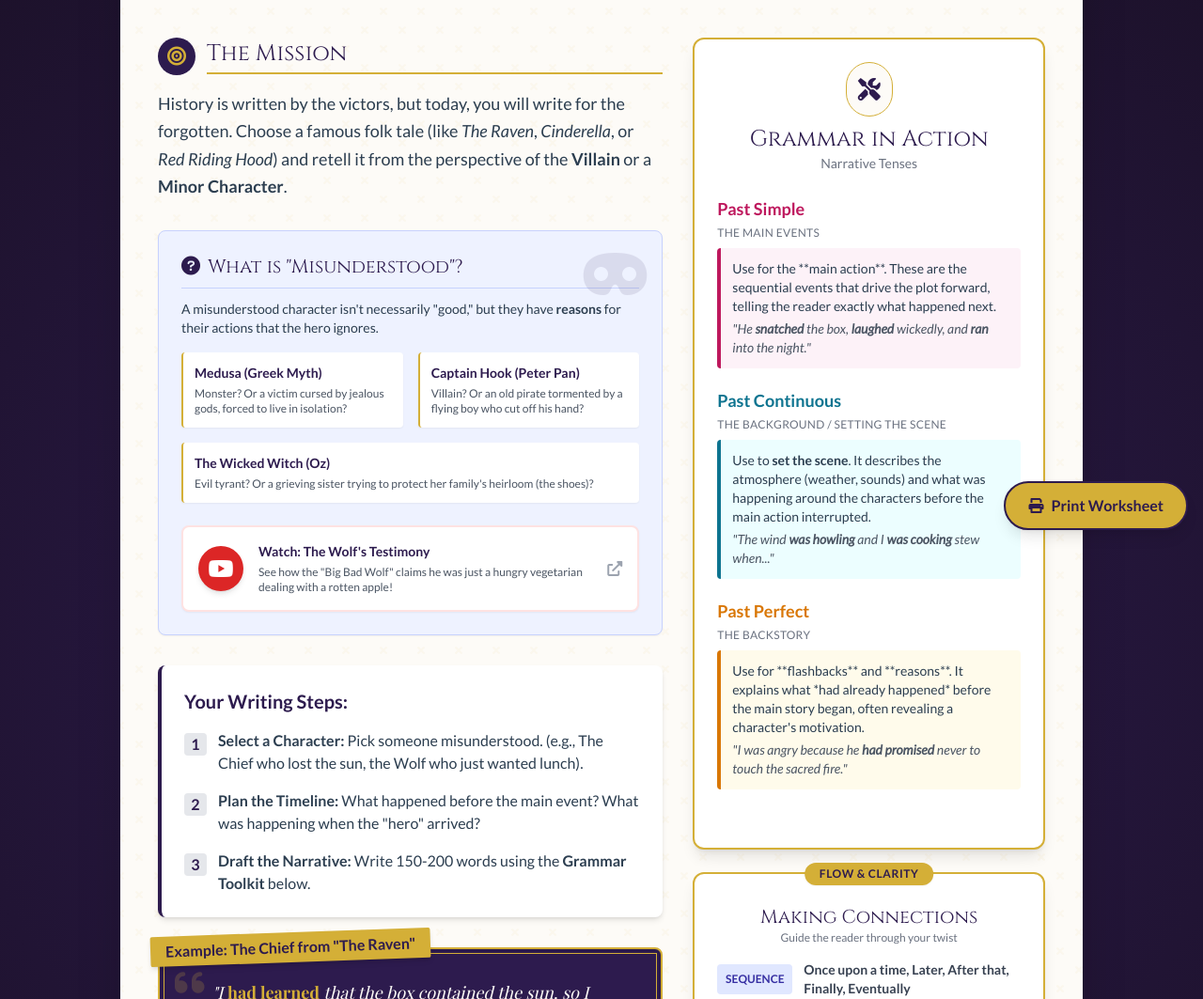
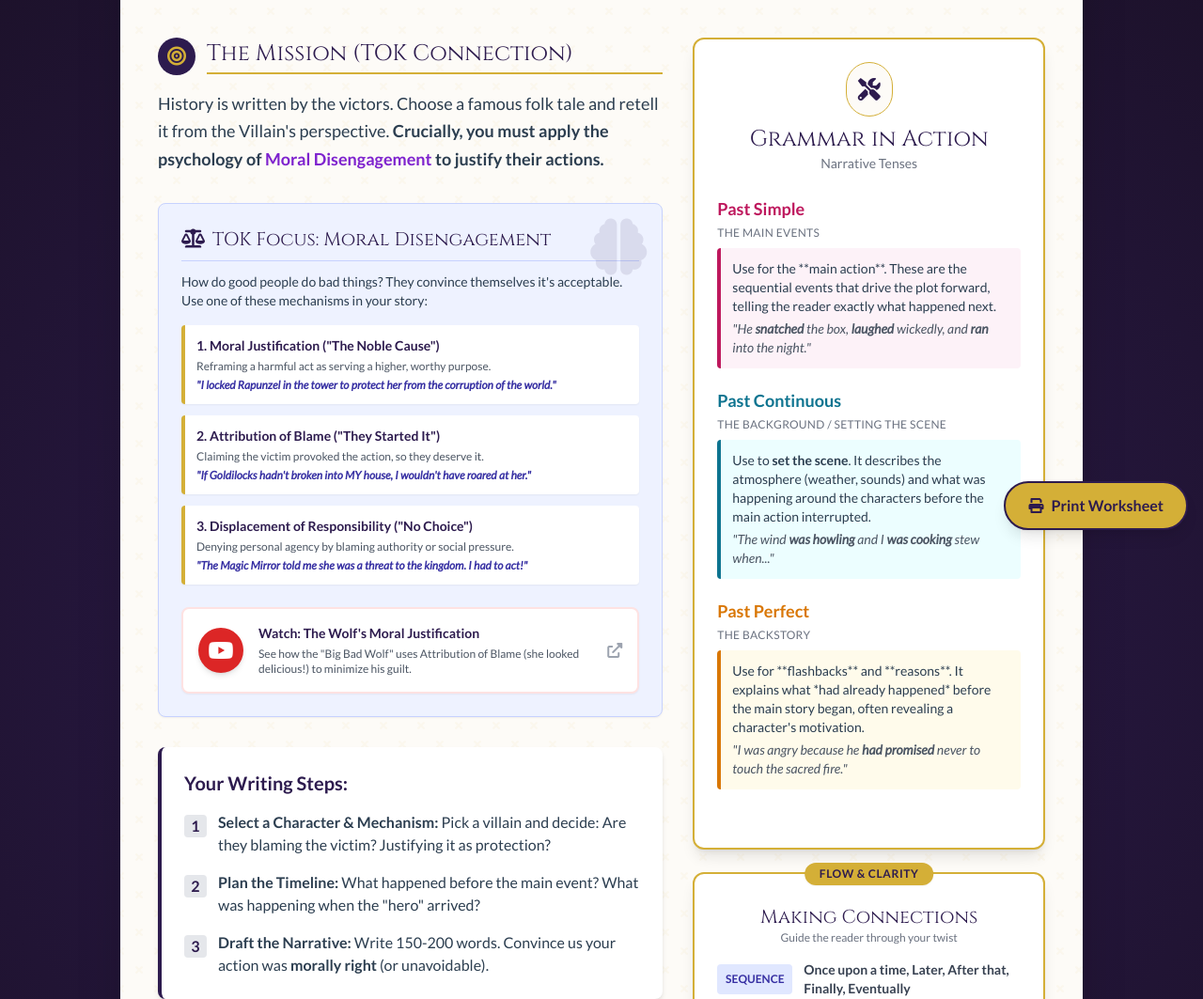
Before and after one commit to sinanseden-eng/a-folktale-with-a-twist, a plain HTML site: page index.html in a window 1280 px wide. Shown: the part 220-1283 px from the top of the page at 94% size. Drawn offline with nearby package versions, Linux system fonts and the light colour scheme; a web font is replaced by a local one.

Commit message:
Revise mission statement and writing instructions
Updated the mission statement and added TOK focus on Moral Disengagement. Revised character selection and narrative drafting instructions.

```diff
--- a/index.html
+++ b/index.html
@@ -104,37 +104,46 @@
                         <div class="w-10 h-10 rounded-full bg-mystic-purple text-royal-gold flex items-center justify-center text-xl shrink-0">
                             <i class="fas fa-bullseye"></i>
                         </div>
-                        <h2 class="text-2xl font-fantasy text-mystic-purple border-b-2 border-royal-gold pb-1 w-full">The Mission</h2>
+                        <h2 class="text-2xl font-fantasy text-mystic-purple border-b-2 border-royal-gold pb-1 w-full">The Mission (TOK Connection)</h2>
                     </div>
                     <p class="text-ink text-lg leading-relaxed">
-                        History is written by the victors, but today, you will write for the forgotten.
-                        Choose a famous folk tale (like <em>The Raven</em>, <em>Cinderella</em>, or <em>Red Riding Hood</em>) and retell it from the perspective of the <strong>Villain</strong> or a <strong>Minor Character</strong>.
+                        History is written by the victors. Choose a famous folk tale and retell it from the Villain's perspective.
+                        <strong>Crucially, you must apply the psychology of <span class="text-purple-700 font-bold">Moral Disengagement</span> to justify their actions.</strong>
                     </p>
                 </section>
 
-                <!-- Concept Explanation: Misunderstood Characters -->
+                <!-- TOK Focus: Moral Disengagement -->
                 <section class="bg-indigo-50 p-6 rounded-lg border border-indigo-200 shadow-sm relative overflow-hidden">
                     <div class="absolute top-0 right-0 p-4 opacity-10 pointer-events-none">
-                        <i class="fas fa-mask text-6xl text-mystic-purple"></i>
+                        <i class="fas fa-brain text-6xl text-mystic-purple"></i>
                     </div>
                     <h3 class="font-fantasy text-xl text-mystic-purple mb-3 border-b border-indigo-200 pb-2">
-                        <i class="fas fa-question-circle mr-2"></i>What is "Misunderstood"?
+                        <i class="fas fa-balance-scale mr-2"></i>TOK Focus: Moral Disengagement
                     </h3>
                     <p class="text-ink text-sm mb-4">
-                        A misunderstood character isn't necessarily "good," but they have <strong>reasons</strong> for their actions that the hero ignores.
+                        How do good people do bad things? They convince themselves it's acceptable. Use one of these mechanisms in your story:
                     </p>
-                    <div class="grid grid-cols-1 md:grid-cols-2 gap-4">
-                        <div class="bg-white p-3 rounded border-l-2 border-royal-gold shadow-sm">
-                            <h4 class="font-bold text-mystic-purple text-sm">Medusa (Greek Myth)</h4>
-                            <p class="text-xs text-gray-600 mt-1">Monster? Or a victim cursed by jealous gods, forced to live in isolation?</p>
+
+                    <div class="space-y-3">
+                        <!-- Mechanism 1 -->
+                        <div class="bg-white p-3 rounded border-l-4 border-royal-gold shadow-sm">
+                            <h4 class="font-bold text-mystic-purple text-sm">1. Moral Justification ("The Noble Cause")</h4>
+                            <p class="text-xs text-gray-600 mt-1">Reframing a harmful act as serving a higher, worthy purpose.</p>
+                            <p class="text-xs text-indigo-800 mt-1 font-bold"><em>"I locked Rapunzel in the tower to protect her from the corruption of the world."</em></p>
                         </div>
-                        <div class="bg-white p-3 rounded border-l-2 border-royal-gold shadow-sm">
-                            <h4 class="font-bold text-mystic-purple text-sm">Captain Hook (Peter Pan)</h4>
-                            <p class="text-xs text-gray-600 mt-1">Villain? Or an old pirate tormented by a flying boy who cut off his hand?</p>
+
+                        <!-- Mechanism 2 -->
+                        <div class="bg-white p-3 rounded border-l-4 border-royal-gold shadow-sm">
+                            <h4 class="font-bold text-mystic-purple text-sm">2. Attribution of Blame ("They Started It")</h4>
+                            <p class="text-xs text-gray-600 mt-1">Claiming the victim provoked the action, so they deserve it.</p>
+                            <p class="text-xs text-indigo-800 mt-1 font-bold"><em>"If Goldilocks hadn't broken into MY house, I wouldn't have roared at her."</em></p>
                         </div>
-                        <div class="bg-white p-3 rounded border-l-2 border-royal-gold shadow-sm md:col-span-2">
-                            <h4 class="font-bold text-mystic-purple text-sm">The Wicked Witch (Oz)</h4>
-                            <p class="text-xs text-gray-600 mt-1">Evil tyrant? Or a grieving sister trying to protect her family's heirloom (the shoes)?</p>
+
+                        <!-- Mechanism 3 -->
+                        <div class="bg-white p-3 rounded border-l-4 border-royal-gold shadow-sm">
+                            <h4 class="font-bold text-mystic-purple text-sm">3. Displacement of Responsibility ("No Choice")</h4>
+                            <p class="text-xs text-gray-600 mt-1">Denying personal agency by blaming authority or social pressure.</p>
+                            <p class="text-xs text-indigo-800 mt-1 font-bold"><em>"The Magic Mirror told me she was a threat to the kingdom. I had to act!"</em></p>
                         </div>
                     </div>
 
@@ -145,8 +154,8 @@
                                 <i class="fab fa-youtube"></i>
                             </div>
                             <div>
-                                <h4 class="font-bold text-mystic-purple text-sm group-hover:text-red-700 transition-colors">Watch: The Wolf's Testimony</h4>
-                                <p class="text-xs text-gray-600 mt-1">See how the "Big Bad Wolf" claims he was just a hungry vegetarian dealing with a rotten apple!</p>
+                                <h4 class="font-bold text-mystic-purple text-sm group-hover:text-red-700 transition-colors">Watch: The Wolf's Moral Justification</h4>
+                                <p class="text-xs text-gray-600 mt-1">See how the "Big Bad Wolf" uses Attribution of Blame (she looked delicious!) to minimize his guilt.</p>
                             </div>
                             <div class="ml-auto text-gray-400">
                                 <i class="fas fa-external-link-alt"></i>
@@ -161,7 +170,7 @@
                     <ul class="space-y-4">
                         <li class="flex items-start gap-3">
                             <span class="bg-gray-200 text-mystic-purple font-bold w-6 h-6 rounded flex items-center justify-center flex-shrink-0 mt-1">1</span>
-                            <span class="text-ink"><strong>Select a Character:</strong> Pick someone misunderstood. (e.g., The Chief who lost the sun, the Wolf who just wanted lunch).</span>
+                            <span class="text-ink"><strong>Select a Character & Mechanism:</strong> Pick a villain and decide: Are they blaming the victim? Justifying it as protection?</span>
                         </li>
                         <li class="flex items-start gap-3">
                             <span class="bg-gray-200 text-mystic-purple font-bold w-6 h-6 rounded flex items-center justify-center flex-shrink-0 mt-1">2</span>
@@ -169,7 +178,7 @@
                         </li>
                         <li class="flex items-start gap-3">
                             <span class="bg-gray-200 text-mystic-purple font-bold w-6 h-6 rounded flex items-center justify-center flex-shrink-0 mt-1">3</span>
-                            <span class="text-ink"><strong>Draft the Narrative:</strong> Write 150-200 words using the <strong>Grammar Toolkit</strong> below.</span>
+                            <span class="text-ink"><strong>Draft the Narrative:</strong> Write 150-200 words. Convince us your action was <strong>morally right</strong> (or unavoidable).</span>
                         </li>
                     </ul>
                 </section>
@@ -177,12 +186,12 @@
                 <!-- The Example -->
                 <section class="relative mt-8">
                     <div class="absolute -top-4 -left-2 bg-royal-gold text-mystic-purple px-4 py-1 font-bold transform -rotate-2 shadow-md rounded-sm z-10">
-                        Example: The Chief from "The Raven"
+                        Example: The Chief (Moral Justification)
                     </div>
                     <div class="bg-mystic-purple text-parchment p-8 rounded-lg shadow-inner italic font-narrative text-lg relative decorative-border">
                         <i class="fas fa-quote-left absolute top-4 left-4 text-royal-gold opacity-20 text-4xl"></i>
                         <p class="relative z-10 pl-6">
-                            "I <span class="text-royal-gold font-bold not-italic border-b border-royal-gold cursor-help" title="Past Perfect">had learned</span> that the box contained the sun, so I guarded it carefully. One day, while my grandson <span class="text-cyan-300 font-bold not-italic border-b border-cyan-300 cursor-help" title="Past Continuous">was playing</span>, he began crying for the box. I <span class="text-pink-300 font-bold not-italic border-b border-pink-300 cursor-help" title="Past Simple - Negative">didn't know</span> he <span class="text-royal-gold font-bold not-italic border-b border-royal-gold cursor-help" title="Past Perfect">had turned</span> himself into a bird and <span class="text-cyan-300 font-bold not-italic border-b border-cyan-300 cursor-help" title="Past Continuous">was planning</span> to steal it!"
+                            "I <span class="text-royal-gold font-bold not-italic border-b border-royal-gold cursor-help" title="Past Perfect">had locked</span> the sun in the box not out of greed, but to protect the earth from scorching heat. It was a noble sacrifice. One day, while my grandson <span class="text-cyan-300 font-bold not-italic border-b border-cyan-300 cursor-help" title="Past Continuous">was playing</span>, he began crying for it. I <span class="text-pink-300 font-bold not-italic border-b border-pink-300 cursor-help" title="Past Simple - Negative">didn't realize</span> he <span class="text-royal-gold font-bold not-italic border-b border-royal-gold cursor-help" title="Past Perfect">had tricked</span> me. I only wanted to make him happy, but he stole the light that I <span class="text-cyan-300 font-bold not-italic border-b border-cyan-300 cursor-help" title="Past Continuous">was guarding</span> for the safety of all!"
                         </p>
                     </div>
                 </section>
```
